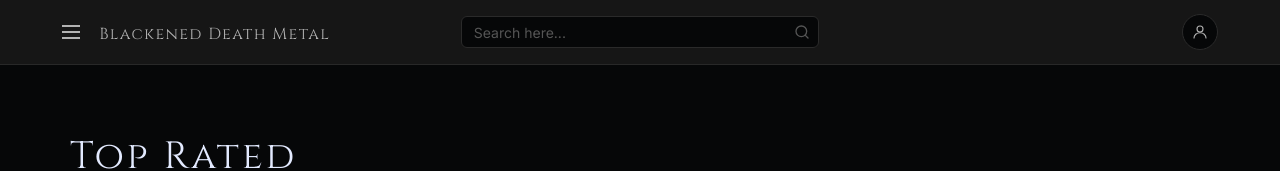
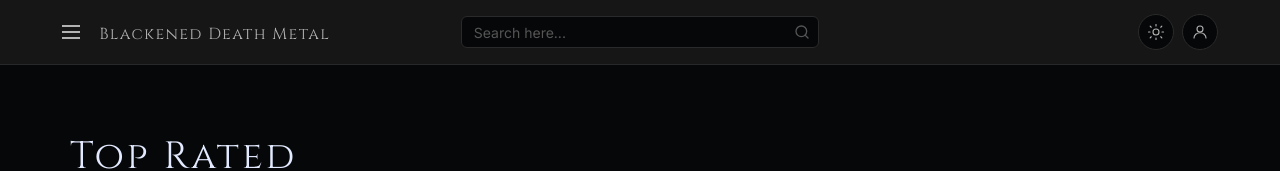
Before and after one commit to vhlk-null/blackanddeath.UI, an Angular app in the folder blackanddeath.UI/: page / in a window 1280 px wide. Shown: the top 171 px of the page. Built offline with nearby package versions, Linux system fonts and the light colour scheme.

Commit message:
addim theme switcher

```diff
--- a/blackanddeath.UI/src/app/core/components/header/header.html
+++ b/blackanddeath.UI/src/app/core/components/header/header.html
@@ -25,6 +25,29 @@
     </div>
 
     <div class="header__right">
+      <button class="header__theme-btn" (click)="theme.toggle()" [attr.aria-label]="theme.isDark() ? 'Switch to light theme' : 'Switch to dark theme'">
+        @if (theme.isDark()) {
+          <!-- Sun icon -->
+          <svg xmlns="http://www.w3.org/2000/svg" viewBox="0 0 24 24" fill="none"
+            stroke="currentColor" stroke-width="1.5" stroke-linecap="round" stroke-linejoin="round">
+            <circle cx="12" cy="12" r="4"/>
+            <line x1="12" y1="2" x2="12" y2="4"/>
+            <line x1="12" y1="20" x2="12" y2="22"/>
+            <line x1="4.22" y1="4.22" x2="5.64" y2="5.64"/>
+            <line x1="18.36" y1="18.36" x2="19.78" y2="19.78"/>
+            <line x1="2" y1="12" x2="4" y2="12"/>
+            <line x1="20" y1="12" x2="22" y2="12"/>
+            <line x1="4.22" y1="19.78" x2="5.64" y2="18.36"/>
+            <line x1="18.36" y1="5.64" x2="19.78" y2="4.22"/>
+          </svg>
+        } @else {
+          <!-- Moon icon -->
+          <svg xmlns="http://www.w3.org/2000/svg" viewBox="0 0 24 24" fill="none"
+            stroke="currentColor" stroke-width="1.5" stroke-linecap="round" stroke-linejoin="round">
+            <path d="M21 12.79A9 9 0 1 1 11.21 3a7 7 0 0 0 9.79 9.79z"/>
+          </svg>
+        }
+      </button>
       <button class="header__user-btn" aria-label="User profile">
         <svg xmlns="http://www.w3.org/2000/svg" viewBox="0 0 24 24" fill="none"
           stroke="currentColor" stroke-width="1.5" stroke-linecap="round" stroke-linejoin="round">
--- a/blackanddeath.UI/src/app/core/components/header/header.scss
+++ b/blackanddeath.UI/src/app/core/components/header/header.scss
@@ -95,6 +95,32 @@
   &__right {
     display: flex;
     justify-content: flex-end;
+    align-items: center;
+    gap: 0.5rem;
+  }
+
+  &__theme-btn {
+    background: var(--color-input-bg);
+    border: 1px solid var(--color-border-input);
+    cursor: pointer;
+    padding: 0.5rem;
+    display: flex;
+    align-items: center;
+    justify-content: center;
+    border-radius: var(--radius-full);
+    width: 2.25rem;
+    height: 2.25rem;
+    transition: border-color 0.2s ease;
+
+    &:hover {
+      border-color: var(--color-border-input-focus);
+    }
+
+    svg {
+      width: 1.125rem;
+      height: 1.125rem;
+      color: var(--color-text-muted);
+    }
   }
 
   &__user-btn {
--- a/blackanddeath.UI/src/app/core/components/header/header.ts
+++ b/blackanddeath.UI/src/app/core/components/header/header.ts
@@ -1,4 +1,5 @@
-import { Component } from '@angular/core';
+import { Component, inject } from '@angular/core';
+import { ThemeService } from '../../../core/services/theme.service';
 
 @Component({
   selector: 'app-header',
@@ -6,4 +7,6 @@ import { Component } from '@angular/core';
   templateUrl: './header.html',
   styleUrl: './header.scss',
 })
-export class Header {}
+export class Header {
+  readonly theme = inject(ThemeService);
+}
--- /dev/null
+++ b/blackanddeath.UI/src/app/core/services/theme.service.ts
@@ -0,0 +1,24 @@
+import { Injectable, signal } from '@angular/core';
+
+const STORAGE_KEY = 'theme';
+
+@Injectable({ providedIn: 'root' })
+export class ThemeService {
+  private readonly _isDark = signal(this.loadTheme());
+
+  readonly isDark = this._isDark.asReadonly();
+
+  toggle(): void {
+    const next = !this._isDark();
+    this._isDark.set(next);
+    document.documentElement.setAttribute('data-theme', next ? 'dark' : 'light');
+    localStorage.setItem(STORAGE_KEY, next ? 'dark' : 'light');
+  }
+
+  private loadTheme(): boolean {
+    const saved = localStorage.getItem(STORAGE_KEY);
+    const isDark = saved ? saved === 'dark' : true;
+    document.documentElement.setAttribute('data-theme', isDark ? 'dark' : 'light');
+    return isDark;
+  }
+}
```
